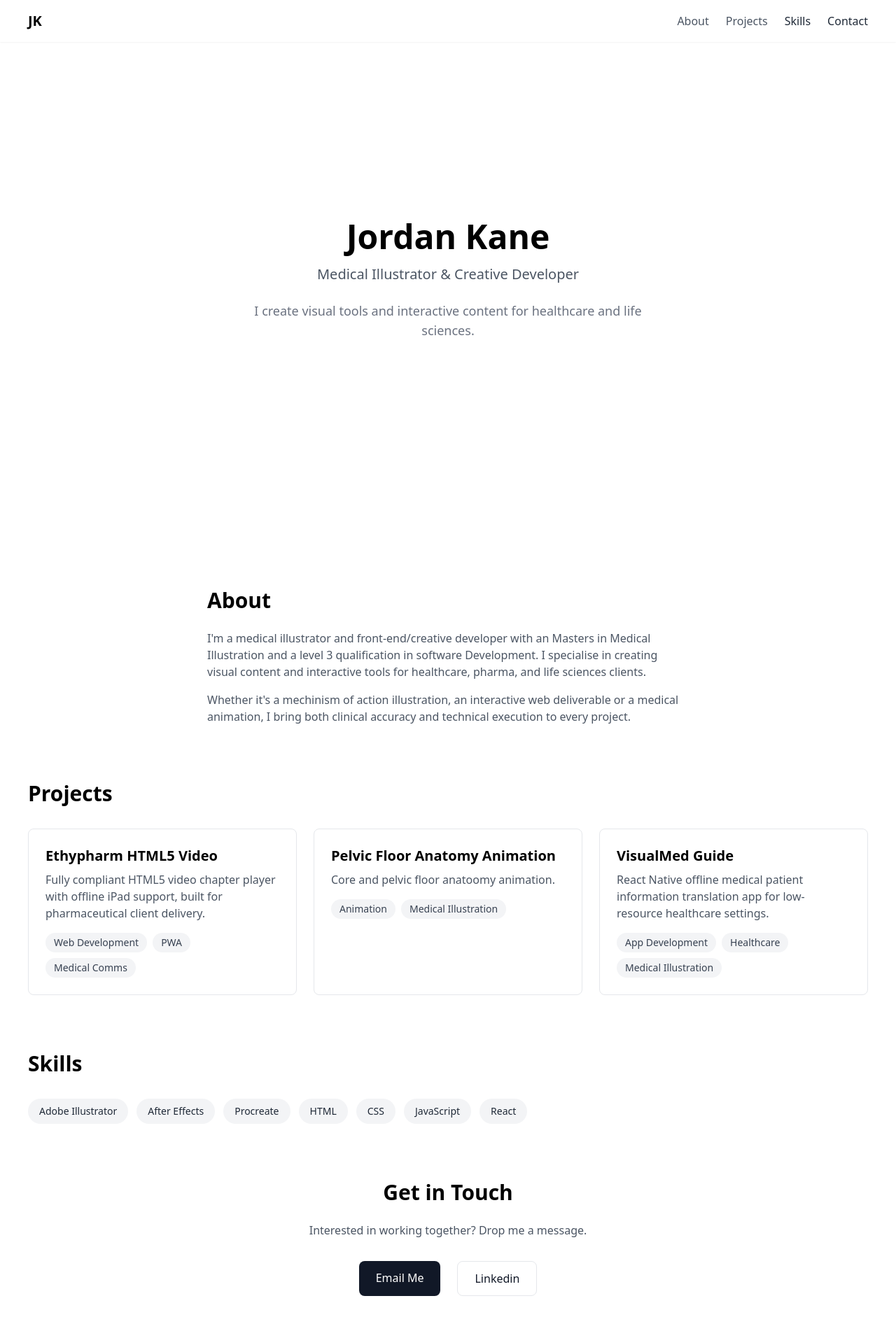
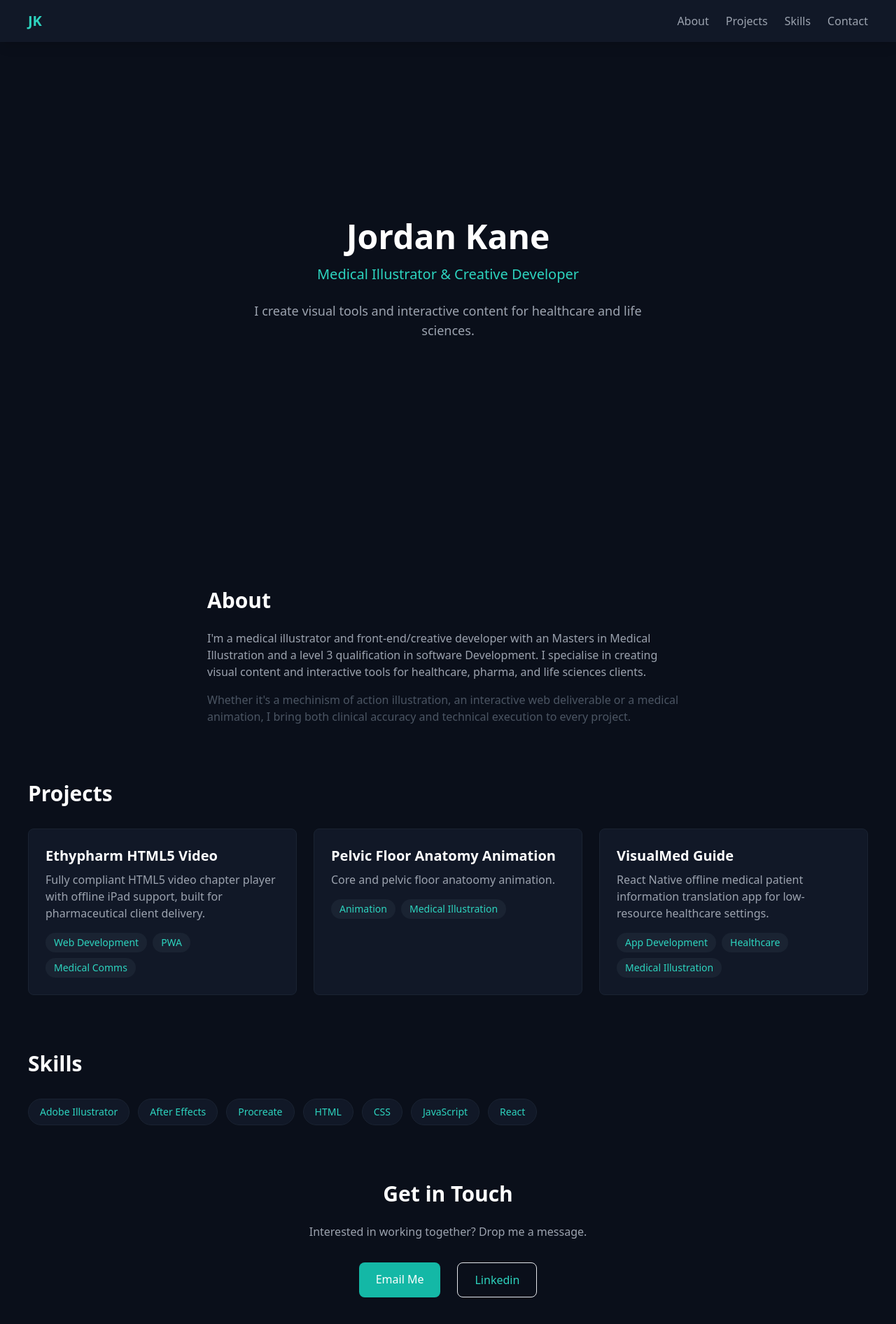
Before and after one commit to jxkane/my-portfolio, a React (Create React App) app: page / in a window 1280 px wide. Shown: the whole page at 70% size. Built offline with nearby package versions, Linux system fonts and the light colour scheme.

Commit message:
changed theme colours to dark

```diff
--- a/src/App.js
+++ b/src/App.js
@@ -7,7 +7,7 @@ import Contact from './components/Contact';
 
 function App() {
   return (
-    <div>
+    <div className="bg-dark-900 text-gray-100 min-h-screen">
       <Navbar />
       <Hero />
       <About />
--- a/src/components/About.js
+++ b/src/components/About.js
@@ -1,8 +1,8 @@
 function About() {
     return (
         <section className="p-10 max-w-3xl mx-auto" id="about">
-            <h2 className="text-3xl font-bold mb-6">About</h2>
-            <p className="text-gray-600 mb-4">
+            <h2 className="text-3xl font-bold mb-6 text-white">About</h2>
+            <p className="text-gray-400 mb-4">
                 I'm a medical illustrator and front-end/creative developer with an Masters in Medical Illustration and a level 3 qualification in software Development. I specialise in creating visual content and interactive tools for healthcare, pharma, and life sciences clients.
             </p>
             <p className="text-gray-600">
--- a/src/components/Contact.js
+++ b/src/components/Contact.js
@@ -1,15 +1,15 @@
 function Contact() {
     return (
         <section className="p-10 max-w-3xl mx-auto text-center" id="contact">
-            <h2 className="text-3xl font-bold mb-6">Get in Touch</h2>
-            <p className="text-gray-600 mb-8">
+            <h2 className="text-3xl font-bold mb-6 text-white">Get in Touch</h2>
+            <p className="text-gray-400 mb-8">
                 Interested in working together? Drop me a message.
             </p>
             <div className="flex justify-center gap-6">
-                <a href="mailto:hello@visualmedguide.com" className="bg-gray-900 text-white px-6 py-3 rounded-lg hover:bg-gray-700">
+                <a href="mailto:hello@visualmedguide.com" className="bg-accent-500 text-white px-6 py-3 rounded-lg hover:bg-gray-700">
                     Email Me
                 </a>
-                <a href="https://www.linkedin.com/in/jordan-kane-58719720a" target="_blank" rel="noopener noreferrer" className="border border=gray-900 text-gray-900 px-6 py-3 rounded-lg hover:bg-gray-100">
+                <a href="https://www.linkedin.com/in/jordan-kane-58719720a" target="_blank" rel="noopener noreferrer" className="border border=accent-500 text-accent-400 px-6 py-3 rounded-lg hover:bg-dark-800">
                 Linkedin
                 </a>
 
--- a/src/components/Hero.js
+++ b/src/components/Hero.js
@@ -1,9 +1,9 @@
 function Hero() {
     return (
         <section className="min-h-screen flex flex-col justify-center items-center text-center p-10" id="hero">
-            <h1 className="text-5xl font-bold mb-4">Jordan Kane</h1>
-            <p className="text-xl text-gray-600 mb-6">Medical Illustrator & Creative Developer</p>
-            <p className="text-lg text-gray-500 max-w-xl">
+            <h1 className="text-5xl font-bold mb-4 text-white">Jordan Kane</h1>
+            <p className="text-xl text-accent-400 mb-6">Medical Illustrator & Creative Developer</p>
+            <p className="text-lg text-gray-400 max-w-xl">
                 I create visual tools and interactive content for healthcare and life sciences.
             </p>
         </section>
--- a/src/components/Navbar.js
+++ b/src/components/Navbar.js
@@ -1,12 +1,12 @@
 function Navbar () {
     return (
-        <nav className="fixed top-0 left-0 right-0 bg-white shadow-sm z-50 px-10 py-4 flex justify-between items-center">
-            <span className="text-xl font-bold">JK</span>
+        <nav className="fixed top-0 left-0 right-0 bg-dark-800 shadow-lg z-50 px-10 py-4 flex justify-between items-center">
+            <span className="text-xl font-bold text-accent-400">JK</span>
             <div className="flex gap-6">
-                <a href="#about" className="text-gray-600 hover:text-gray-900">About</a>
-                <a href="#projects" className="text-gray-600 hover:text-gray-900">Projects</a>
-                <a href="#skills" className="text-gray-800 hover:text-gray-900">Skills</a>
-                <a href="#contact" className="text-gray-800 hover:text-gray-900">Contact</a>
+                <a href="#about" className="text-gray-400 hover:text-accent-400">About</a>
+                <a href="#projects" className="text-gray-400 hover:text-accent-400">Projects</a>
+                <a href="#skills" className="text-gray-400 hover:text-accent-400">Skills</a>
+                <a href="#contact" className="text-gray-400 hover:text-accent-400">Contact</a>
             </div>
 
 
--- a/src/components/Projects.js
+++ b/src/components/Projects.js
@@ -3,12 +3,12 @@ import projects from '../data/projects';
 
 function ProjectCards({ title, description, tags }) {
     return (
-        <div className="border border-gray-200 rounded-lg p-6">
-            <h3 className="text-xl font-semibold mb-2">{title}</h3>
-            <p className="text-gray-600 mb-4">{description}</p>
+        <div className="border border-dark-700 bg-dark-800 rounded-lg p-6">
+            <h3 className="text-xl font-semibold mb-2 text-white">{title}</h3>
+            <p className="text-gray-400 mb-4">{description}</p>
             <div className="flex flex-wrap gap-2">
                 {tags.map((tag) => (
-                    <span key={tag} className="bg-gray-100 text-gray-700 text-sm px-3 py-1 rounded-full">
+                    <span key={tag} className="bg-dark-700 text-accent-400 text-sm px-3 py-1 rounded-full">
                         {tag}
                     </span>
                 ))}
@@ -19,7 +19,7 @@ function ProjectCards({ title, description, tags }) {
 function Projects () {
     return (
         <section className="p-10" id="projects">
-            <h2 className="text-3xl font-bold mb-8">Projects</h2>
+            <h2 className="text-3xl font-bold mb-8 text-white">Projects</h2>
             <div className="grid grid-cols-1 md:grid-cols-2 lg:grid-cols-3 gap-6">
                {projects.map ((project) => (
                 <ProjectCards
--- a/src/components/Skills.js
+++ b/src/components/Skills.js
@@ -15,12 +15,12 @@ const skills = [
 function Skills() {
     return (
         <section className="p-10" id="skills">
-            <h2 className="text-3xl font-bold mb-8">Skills</h2>
+            <h2 className="text-3xl font-bold mb-8 text-white">Skills</h2>
             <div className="flex flex-wrap gap-3">
                 {skills.map((skill) => (
                     <span
                     key={skill.name}
-                    className="bg-gray-100 text-gray-800 px-4 py-2 rounded-full text-sm font-medium">
+                    className="bg-dark-800 text-accent-400  border border-dark-700 px-4 py-2 rounded-full text-sm font-medium">
                         {skill.name}
                     </span>
                 ))}
--- a/tailwind.config.js
+++ b/tailwind.config.js
@@ -4,7 +4,20 @@ module.exports = {
     "./src/**/*.{js,jsx,ts,tsx}",
   ],
   theme: {
-    extend: {},
+    extend: {
+      colors: {
+        dark: {
+          900: '#0a0f1a',
+          800: '#111827',
+          700: '#1a2332',
+        },
+        accent: {
+          400: '#2dd4bf',
+          500: '#14b8a6',
+          600: '#0d9488',
+        },
+      }
+    },
   },
   plugins: [],
 }
```
